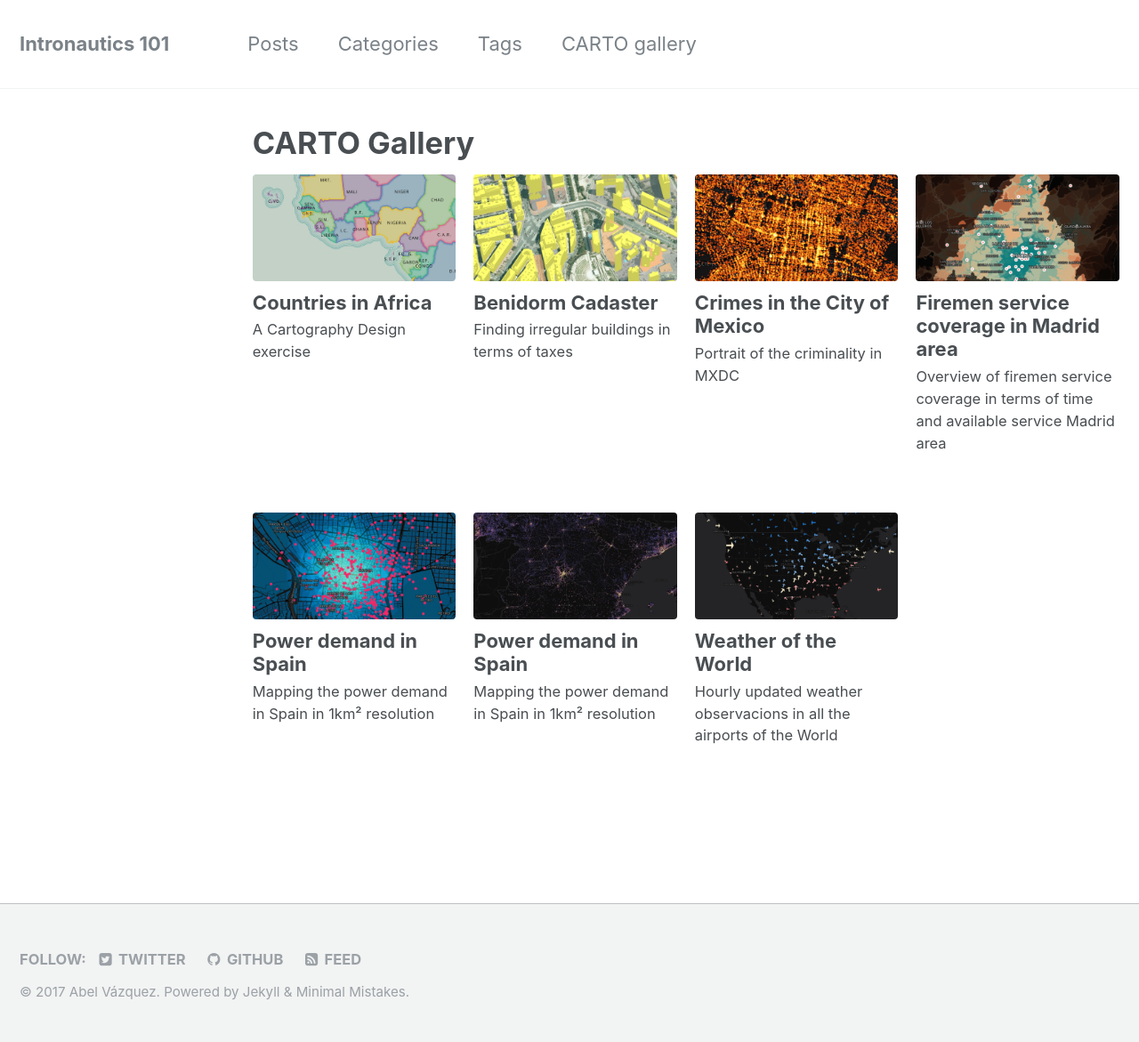
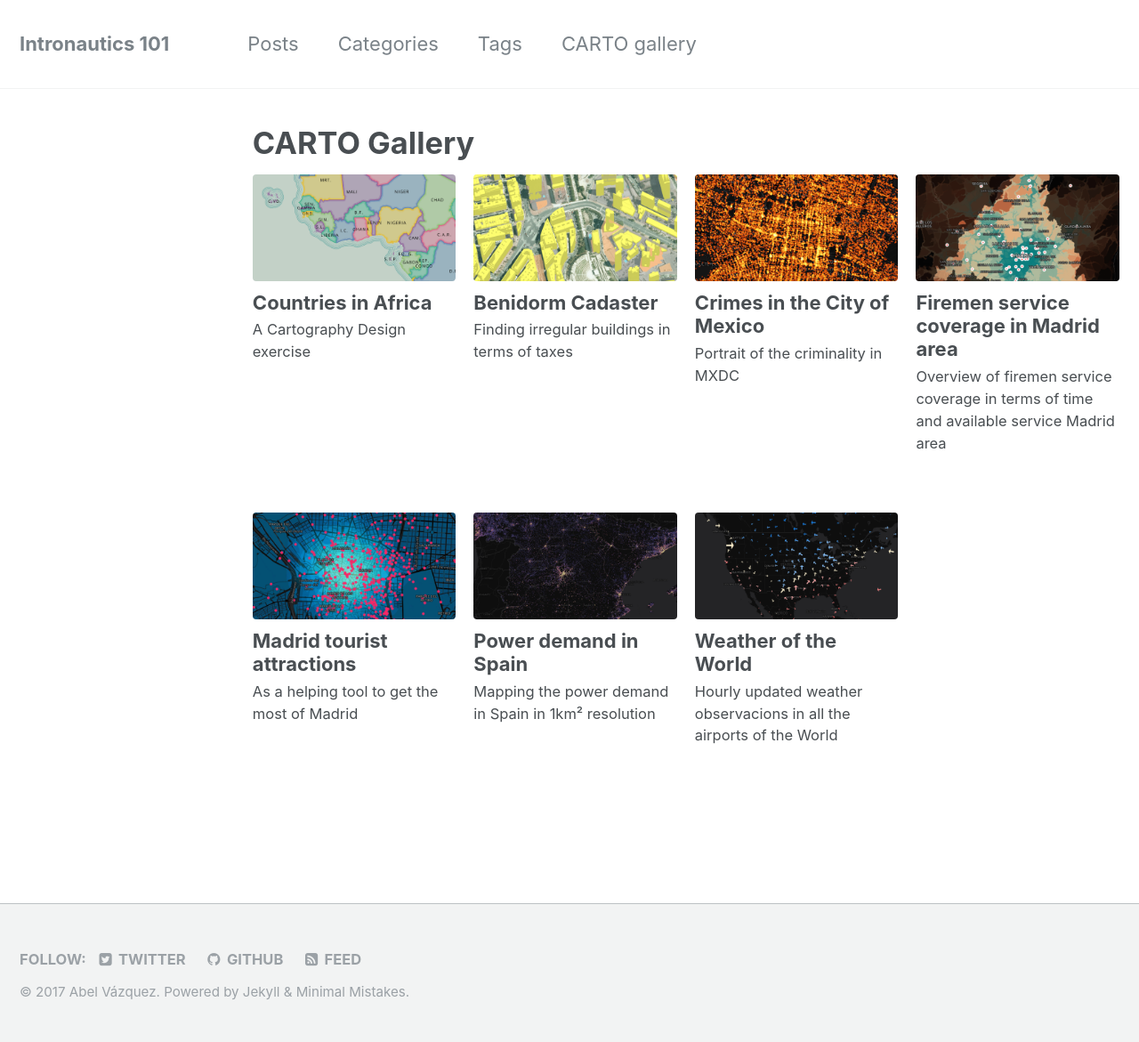
Before and after one commit to AbelVM/abelvm.github.io, a Jekyll site: the page built from _pages/carto.html, in a window 1280 px wide. Shown: the whole page at 89% size. Built offline with Jekyll 4.4.1, drawn with Linux system fonts in a browser that asks for light colours.

Commit message:
more viz

```diff
--- a/_carto/madrid_attractions.md
+++ b/_carto/madrid_attractions.md
@@ -1,6 +1,6 @@
 ---
-title: "Power demand in Spain"
-excerpt: "Mapping the power demand in Spain in 1km² resolution"
+title: "Madrid tourist attractions"
+excerpt: "As a helping tool to get the most of Madrid"
 header:
   image: /images/carto_madrid_attractions.png
   teaser: /images/carto_madrid_attractions.png
```
